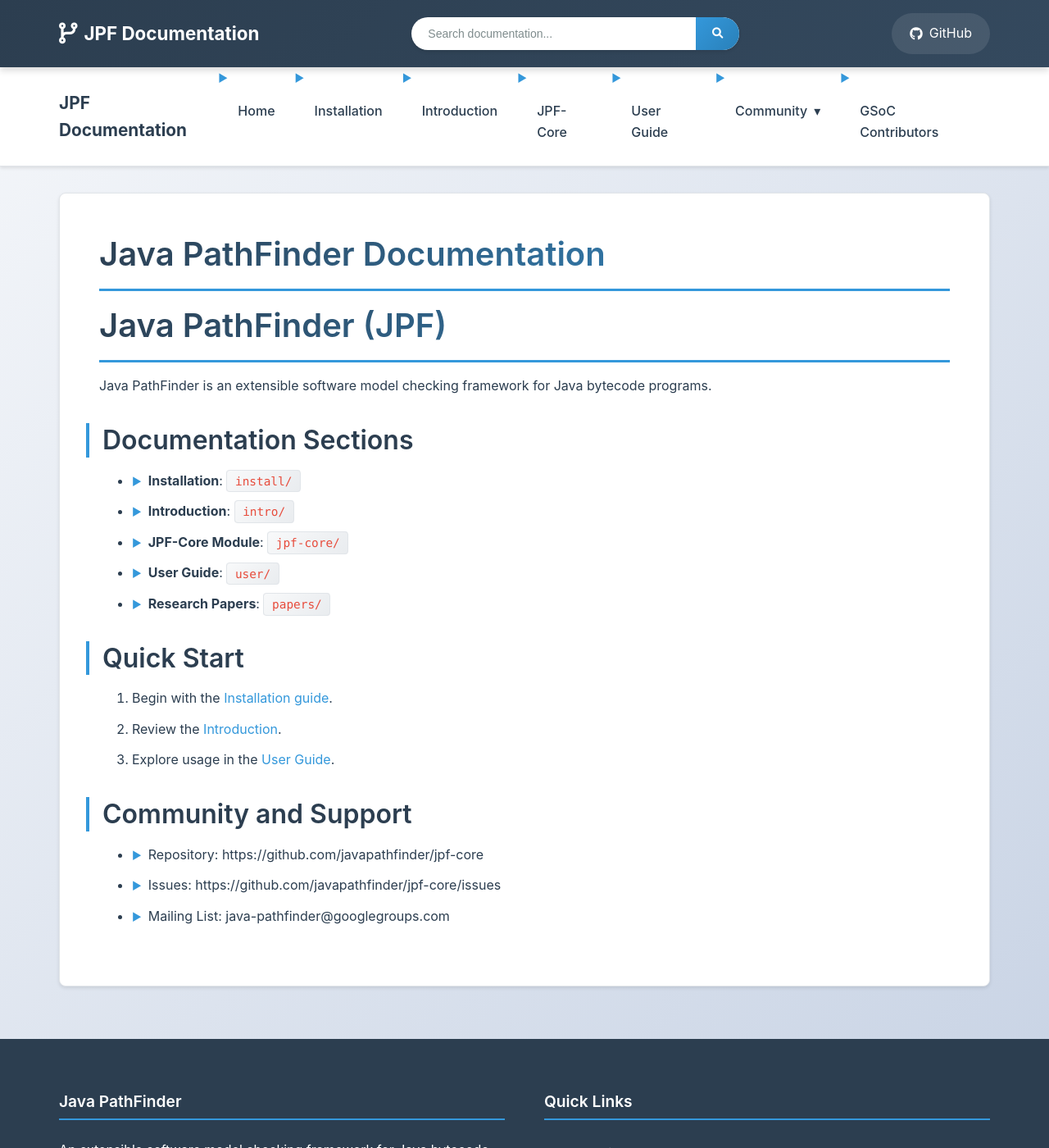
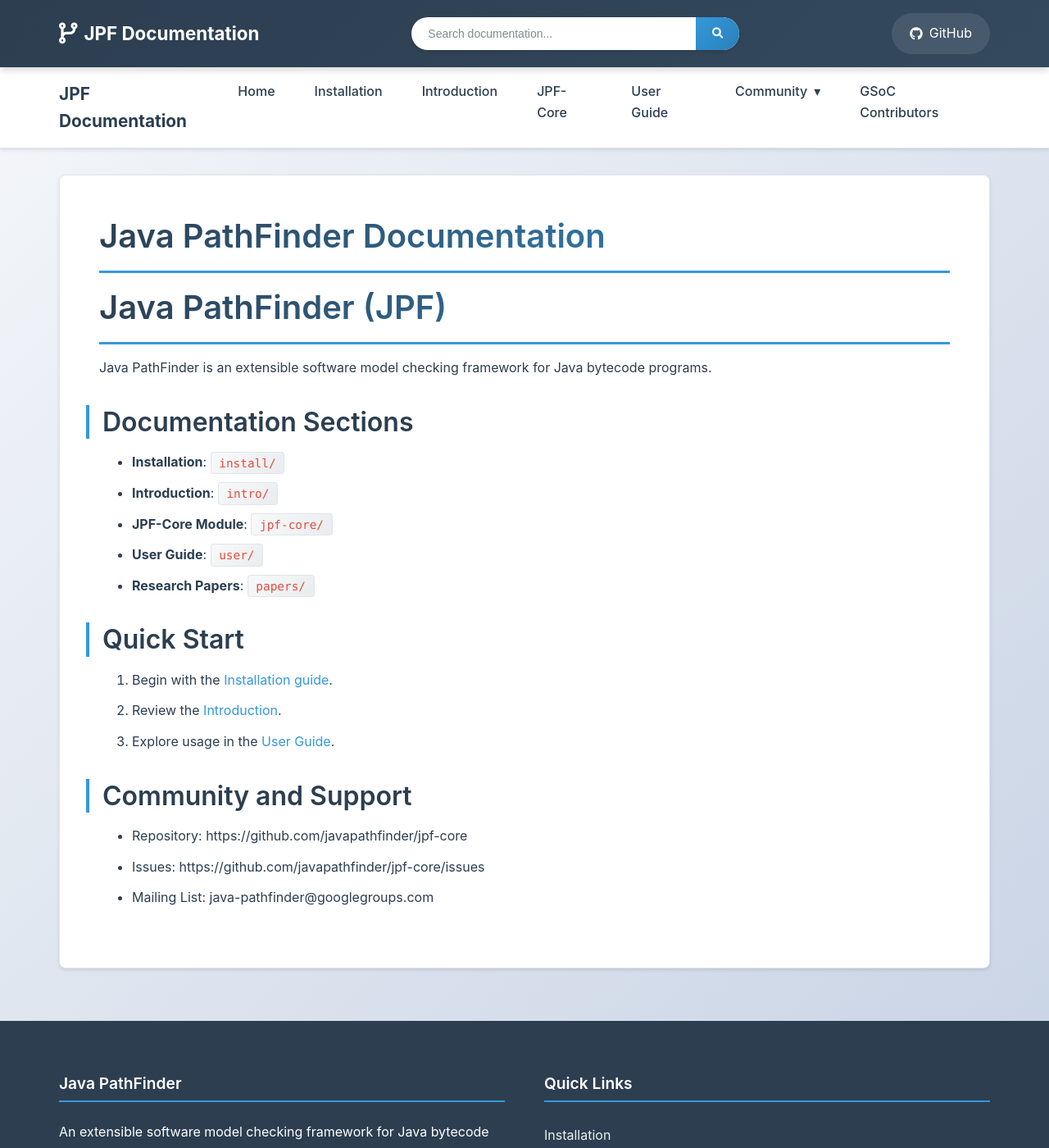
Before and after one commit to javapathfinder/jpf-core, a Jekyll site: the page built from docs/index.md, in a window 1280 px wide and 1400 px high. Shown: the whole window at 82% size. Built offline with Jekyll 4.4.1, drawn with Linux system fonts in a browser that asks for light colours.

Commit message:
removed before

```diff
--- a/docs/assets/css/style.css
+++ b/docs/assets/css/style.css
@@ -446,13 +446,6 @@
     position: relative;
 }
 
-ul li::before {
-    content: '▶';
-    color: var(--secondary-color);
-    font-size: 0.8em;
-    margin-right: 0.5rem;
-}
-
 /* Enhanced Code Blocks */
 pre, code {
     background: linear-gradient(135deg, #f8f9fa, #e9ecef);
```
